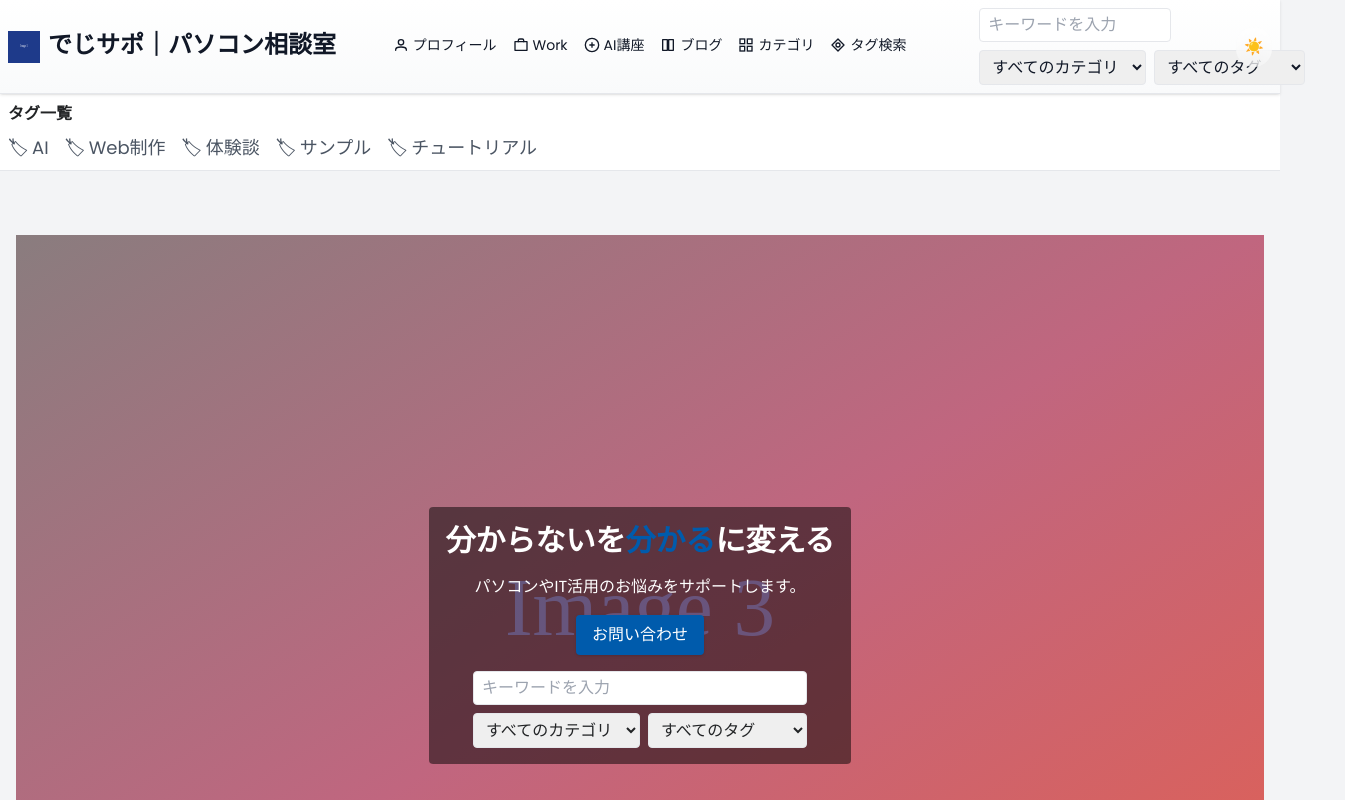
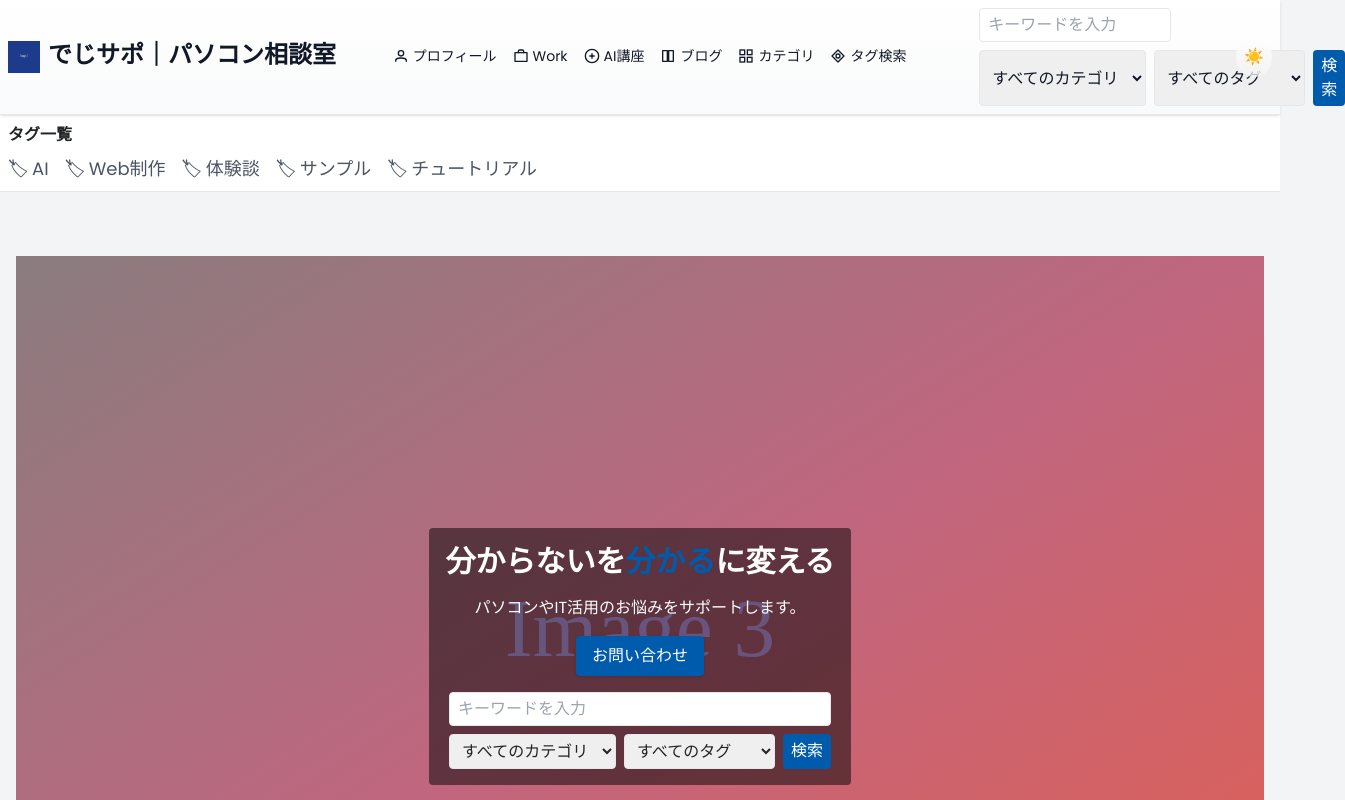
Before and after one commit to maruyamamasaya/Portfolio, a Next.js app: page / in a window 1280 px wide. Shown: the top 800 px of the page, 1345 px wide, since content can reach past the window. Built offline with nearby package versions, Linux system fonts and the light colour scheme.

Commit message:
Fix search bar duplication and add search buttons

```diff
--- a/src/app/components/Header.tsx
+++ b/src/app/components/Header.tsx
@@ -179,7 +179,7 @@ export default function Header() {
           </ul>
         </nav>
         <div className="hidden sm:block ml-4 w-48">
-          <SearchBar />
+          <SearchBar showHistory={false} />
         </div>
         <DarkModeToggle />
         <Drawer open={open} onClose={() => setOpen(false)}>
@@ -198,7 +198,7 @@ export default function Header() {
             ))}
           </ul>
           <div className="mt-4">
-            <SearchBar />
+            <SearchBar showHistory={false} />
           </div>
         </Drawer>
       </div>
--- a/src/app/components/HeroSection.tsx
+++ b/src/app/components/HeroSection.tsx
@@ -19,7 +19,7 @@ export default function HeroSection() {
         >
           お問い合わせ
         </Link>
-        <SearchBar className="flex justify-center" />
+        <SearchBar className="flex justify-center" showHistory={false} />
       </div>
     </section>
   );
--- a/src/app/components/SearchBar.tsx
+++ b/src/app/components/SearchBar.tsx
@@ -11,9 +11,10 @@ interface PostMeta {
 
 interface Props {
   className?: string;
+  showHistory?: boolean;
 }
 
-export default function SearchBar({ className }: Props) {
+export default function SearchBar({ className, showHistory = true }: Props) {
   const router = useRouter();
   const [query, setQuery] = useState('');
   const [mobileOpen, setMobileOpen] = useState(false);
@@ -128,9 +129,15 @@ export default function SearchBar({ className }: Props) {
                 ))}
               </select>
             )}
+            <button
+              type="submit"
+              className="px-2 py-1 bg-primary text-white rounded"
+            >
+              検索
+            </button>
           </div>
         </form>
-        {history.length > 0 && (
+        {showHistory && history.length > 0 && (
           <div className="mt-2 flex flex-wrap gap-2 text-sm">
             {history.map((h) => (
               <button
@@ -184,6 +191,12 @@ export default function SearchBar({ className }: Props) {
                   className="border rounded px-2 py-1 flex-1"
                 />
                 <button
+                  type="submit"
+                  className="px-2 py-1 bg-primary text-white rounded"
+                >
+                  検索
+                </button>
+                <button
                   type="button"
                   aria-label="Close search"
                   onClick={() => setMobileOpen(false)}
```
